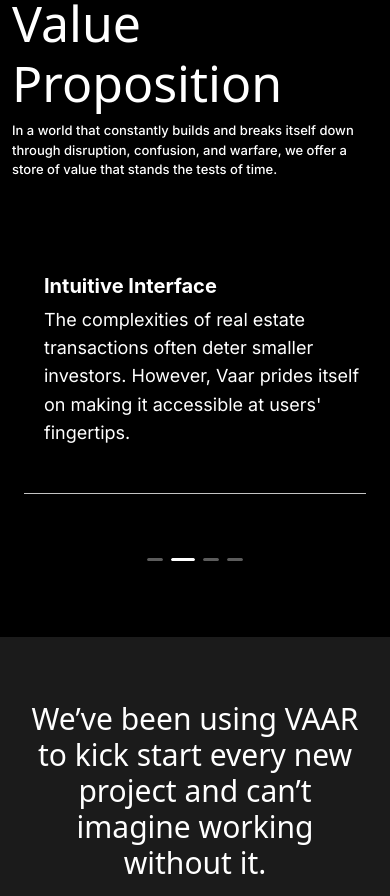
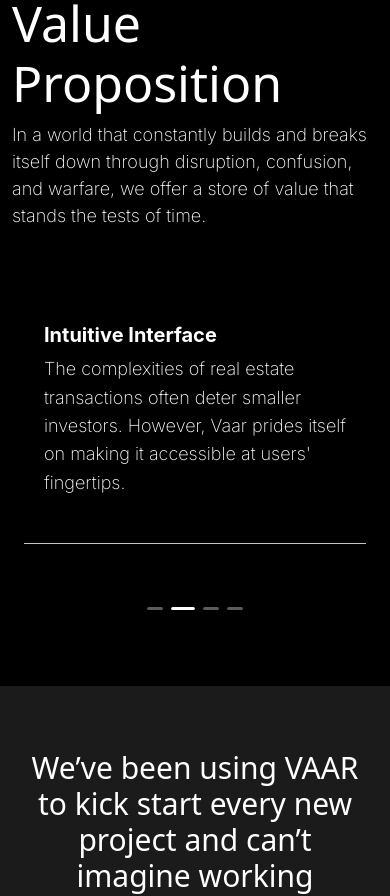
Before and after one commit to webtesting22/vaar, a React (Vite) app: page / in a window 390 px wide. Shown: the part 1220-2116 px from the top of the page. Built offline with nearby package versions, Linux system fonts and the light colour scheme.

Commit message:
push home para

```diff
--- a/src/Components/Founder/Founder.jsx
+++ b/src/Components/Founder/Founder.jsx
@@ -51,7 +51,7 @@ function Founder() {
                     <div className='text-center' >
                         <hr className='m-0' />
                         <h1 className='section-heading-big' style={{ fontWeight: "300", fontSize: "50px", textAlign: "start" }}>Value Proposition</h1>
-                        <p className='section-para text-white text-start m-0'>In a world that constantly builds and breaks itself down through disruption, confusion, and warfare, we offer a store of value that stands the tests of time.</p>
+                        <p className='section-para text-white text-start m-0' style={{ color: "white", fontWeight:"200" }}>In a world that constantly builds and breaks itself down through disruption, confusion, and warfare, we offer a store of value that stands the tests of time.</p>
                     </div>
                     <div className="padding-slite"></div>
                     <div className="padding-slite"></div>
@@ -91,7 +91,7 @@ function Founder() {
                                     <div className='right-side-container'>
                                         <div>
                                             <h2 style={{ color: "white" }}>{item.title}</h2>
-                                            <p style={{ color: "white" }}>{item.Descriptions}</p>
+                                            <p style={{ color: "white", fontWeight:"200" }}>{item.Descriptions}</p>
                                         </div>
 
 
--- a/src/Components/globalcontent.css
+++ b/src/Components/globalcontent.css
@@ -7,7 +7,7 @@
 }
 .section-para{
     font-size: 18px;
-    font-weight: 500;
+    font-weight: 200;
     color: #000000;
     width: 70%;
     text-align: center;
@@ -23,8 +23,8 @@ a{
 @media (max-width:700px){
     .section-para{
         width: 100%;
-        font-size: 13px;
-        font-weight: 500;
+        /* font-size: 13px; */
+        font-weight: 200;
         color: #000000;
     }
 }
```
